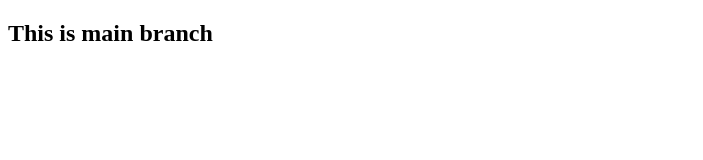
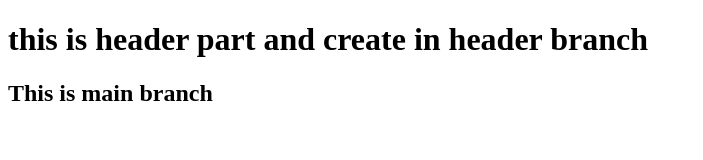
Before and after one commit to Sohaibkundi2/another-test, a plain HTML site: page index.html in a window 1280 px wide. Shown: the whole page, without its empty margins (0-703 px from the left). Drawn offline with Linux system fonts and the light colour scheme.

Commit message:
header added by header branch

```diff
--- a/index.html
+++ b/index.html
@@ -6,6 +6,7 @@
     <title>testing</title>
 </head>
 <body>
+    <h1>this is header part and create in header branch</h1>
     <h2>This is main branch</h2>
 </body>
 </html>
```
